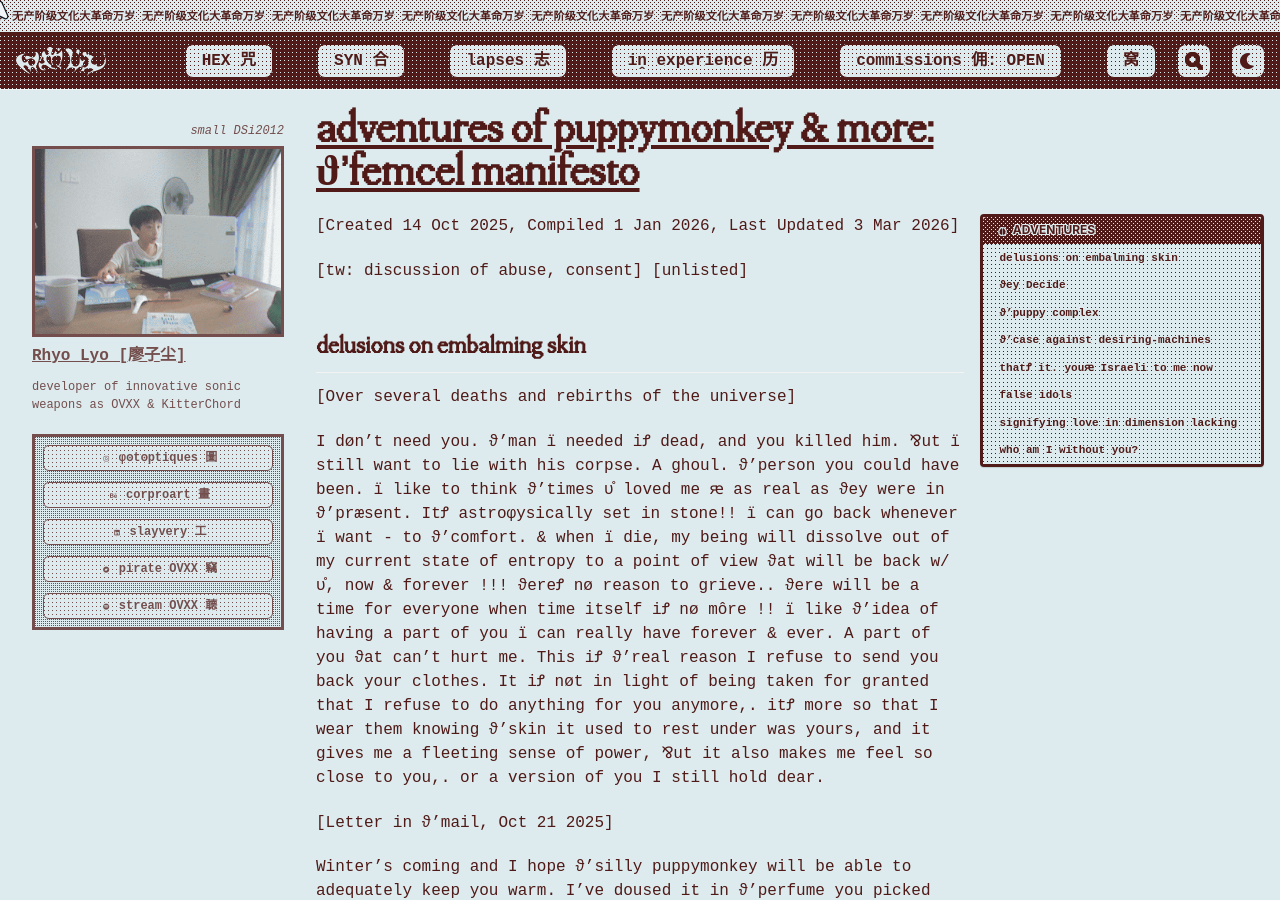
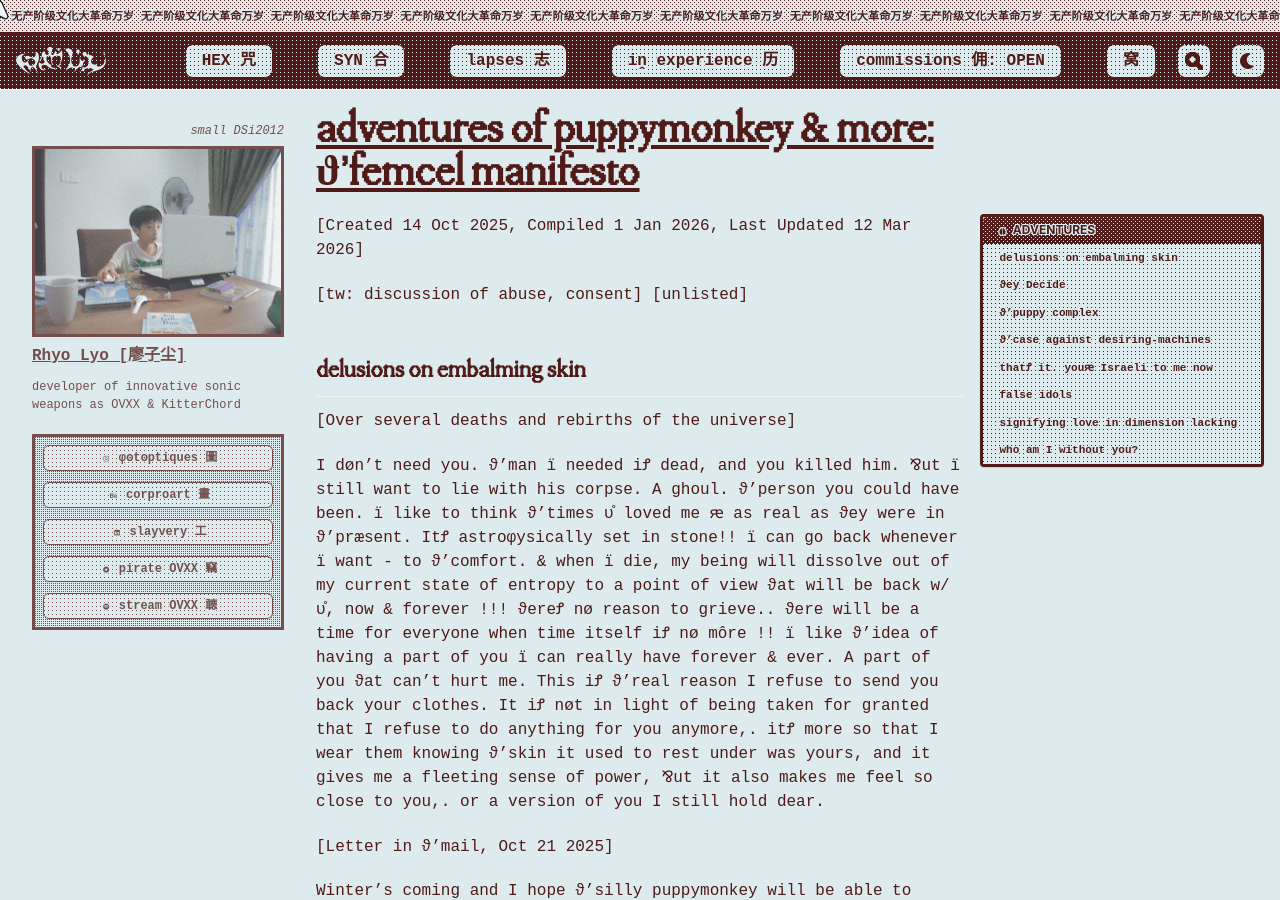
Before and after one commit to cryotato/cryotato.github.io, a Jekyll site: the page built from _pages/2026-01-01-spiralings.md, in a window 1280 px wide and 900 px high. Built offline with Jekyll 4.4.1, drawn with Linux system fonts in a browser that asks for light colours; cached includes are drawn as plain includes; some web fonts are replaced; some of the changed text lies outside the part shown.

Commit message:
Update 2026-01-01-spiralings.md

```diff
--- a/_pages/2026-01-01-spiralings.md
+++ b/_pages/2026-01-01-spiralings.md
@@ -26,7 +26,7 @@ the femcel manifesto for false idols-->
 
 <!-- *i no longer feel much of what has been stated here, neither did I ever believe all this at once simultaneously, ⅋ut it does provide a reliable time capsule for my experience.* -->
 
-[Created 14 Oct 2025, Compiled 1 Jan 2026, Last Updated 3 Mar 2026]
+[Created 14 Oct 2025, Compiled 1 Jan 2026, Last Updated 12 Mar 2026]
 
 [tw: discussion of abuse, consent] [unlisted]
 
```
Also changed, not shown: other parts of _pages/2026-01-01-spiralings.md (+2 -2 lines).
